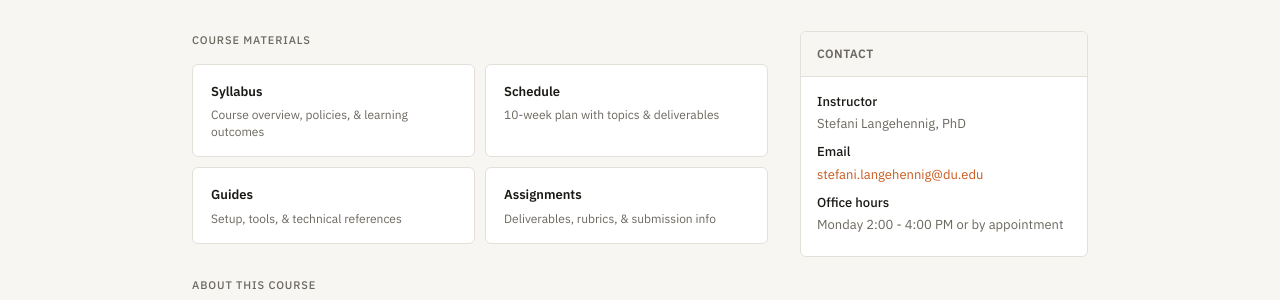
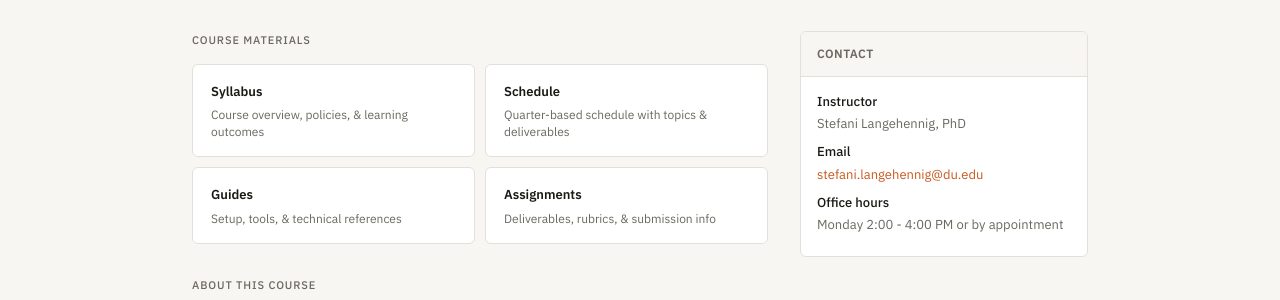
Before and after one commit to steflangehennig/info4340, a Jekyll site: the page built from index.md, in a window 1280 px wide. Shown: the part 320-620 px from the top of the page. Built offline with Jekyll 4.4.1, drawn with Linux system fonts in a browser that asks for light colours.

Commit message:
update schedule layout

```diff
--- a/index.md
+++ b/index.md
@@ -24,7 +24,7 @@ layout: default
       </a>
       <a href="{{ site.baseurl }}/schedule/" class="nav-card">
         <div class="nav-card-title">Schedule</div>
-        <div class="nav-card-desc">10-week plan with topics & deliverables</div>
+        <div class="nav-card-desc">Quarter-based schedule with topics & deliverables</div>
       </a>
       <a href="{{ site.baseurl }}/guides/" class="nav-card">
         <div class="nav-card-title">Guides</div>
```
